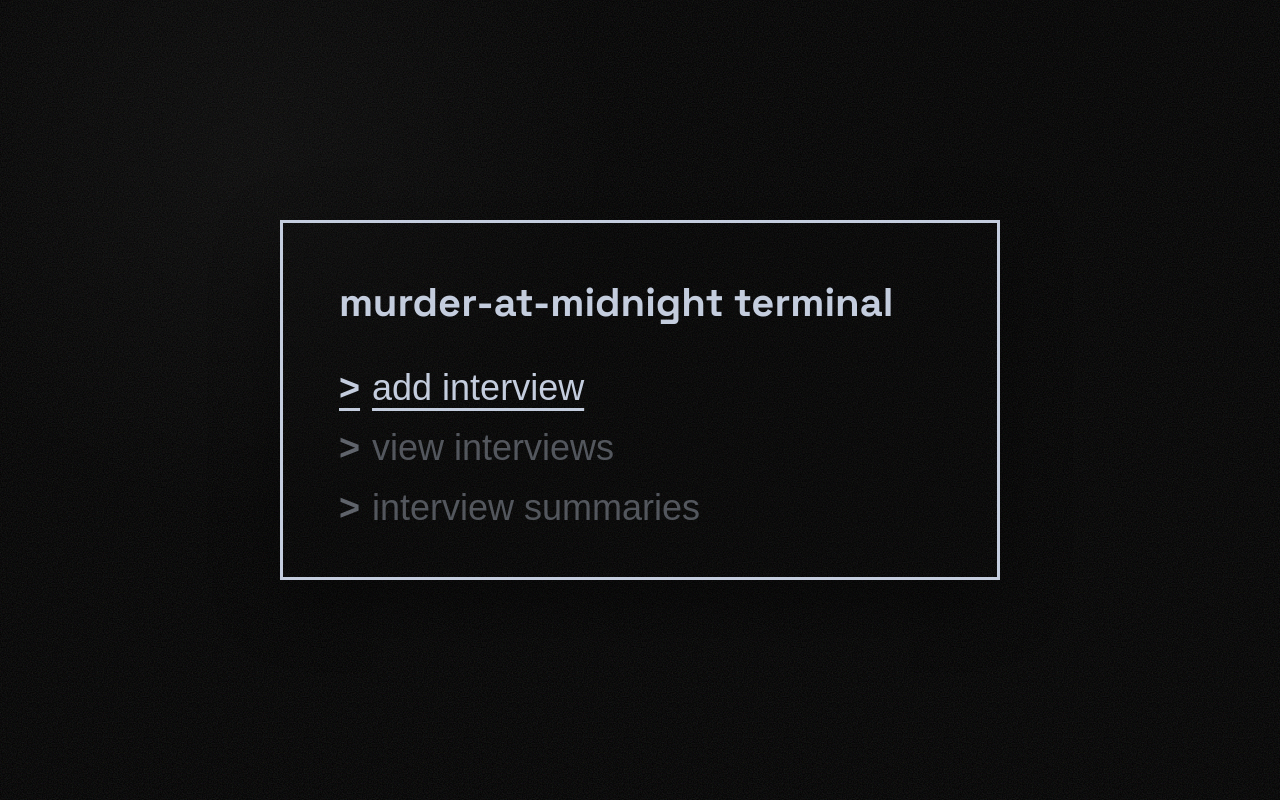
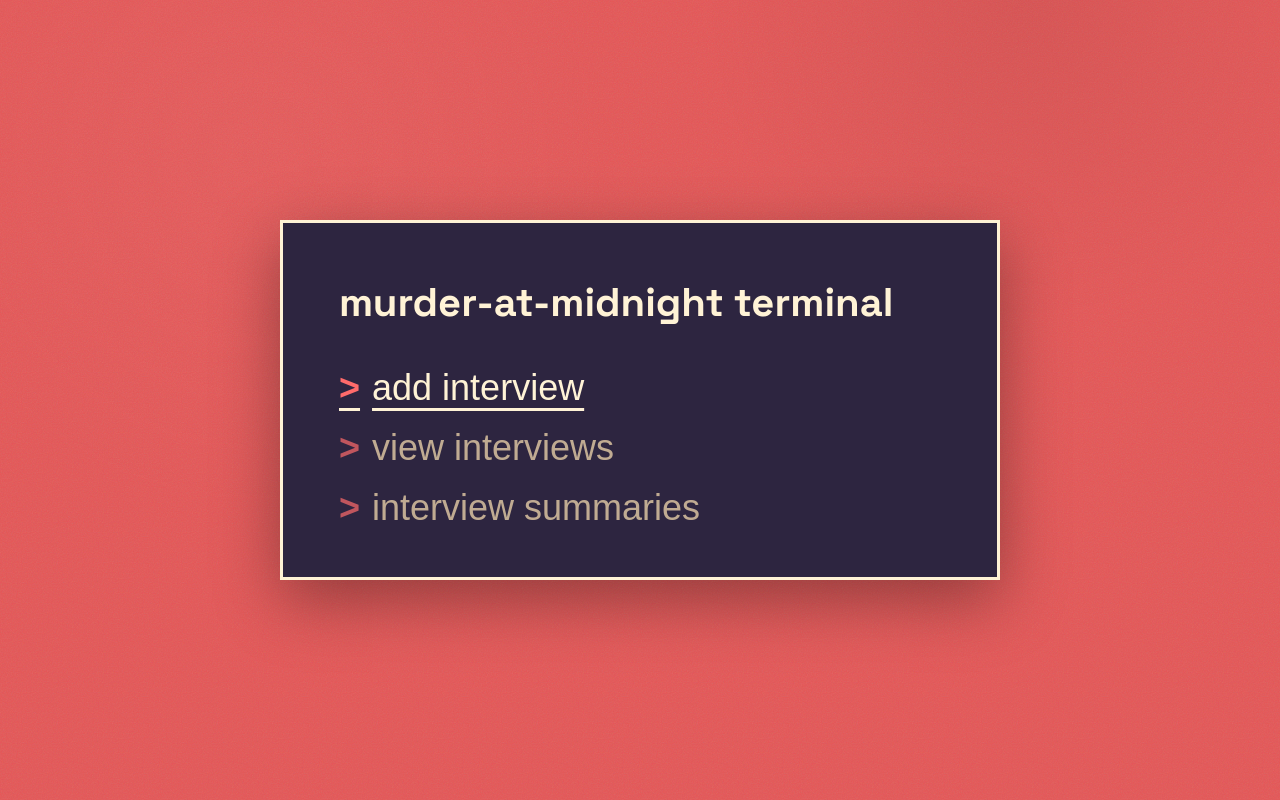
Before and after one commit to MauroDruwel/Murder-At-Midnight, a React app in the folder frontend/: page / in a window 1280 px wide. Built offline with nearby package versions, Linux system fonts and the light colour scheme; the HTML template or start-up script is replaced by a standard one.

Commit message:
Change to midnight colors

```diff
--- a/frontend/src/components/terminal.css
+++ b/frontend/src/components/terminal.css
@@ -6,10 +6,10 @@
   display: flex;
   align-items: center;
   justify-content: center;
-  background: #000000;
+  background: #f75c5c; /* Main red from screenshot */
   overflow: hidden;
   font-family: 'Space Grotesk', 'IBM Plex Mono', ui-sans-serif;
-  color: #cdd5e2;
+  color: #fff3d6; /* Cream text */
 }
 
 .noise-layer {
@@ -29,8 +29,8 @@
   position: relative;
   width: min(720px, 90vw);
   min-height: 40px;
-  border: 3px solid #c4cdde;
-  background: rgba(12, 12, 12, 0.12);
+  border: 3px solid #fff3d6; /* Cream border */
+  background: #2d2540; /* Castle purple */
   box-shadow: 0 20px 60px rgba(0, 0, 0, 0.35);
   padding: 48px 56px;
   display: flex;
@@ -42,7 +42,7 @@
 .title {
   font-size: clamp(28px, 4vw, 40px);
   font-weight: 700;
-  color: #c4cdde;
+  color: #fff3d6; /* Cream */
   margin: 0;
 }
 
@@ -56,23 +56,23 @@
   align-items: baseline;
   gap: 12px;
   font-size: clamp(26px, 4vw, 36px);
-  color: #a9b1c0;
+  color: #ffe4b5; /* Light yellow/orange */
   background: none;
   border: none;
   padding: 0;
   text-align: left;
   cursor: pointer;
   transition: color 120ms ease, opacity 120ms ease;
-  opacity: 0.45;
+  opacity: 0.7;
 }
 
 .nav-item .caret {
-  color: #c4cdde;
+  color: #ff6b6b; /* Button/CTA red */
   font-weight: 700;
 }
 
 .nav-item.active {
-  color: #c4cdde;
+  color: #fff3d6;
   opacity: 1;
   text-decoration: underline;
   text-decoration-thickness: 3px;
@@ -84,13 +84,13 @@
 }
 
 .mini-log {
-  border-top: 1px solid rgba(196, 205, 222, 0.25);
+  border-top: 1px solid #ffe4b5;
   padding-top: 12px;
   max-height: 140px;
   overflow-y: auto;
   font-family: 'IBM Plex Mono', ui-monospace;
   font-size: 13px;
-  color: #d0d6e0;
+  color: #ffe4b5;
 }
 
 .log-line {
@@ -98,31 +98,31 @@
 }
 
 .log-input {
-  color: #b3e6ff;
+  color: #fff3d6;
 }
 
 .log-success {
-  color: #b9f6ca;
+  color: #ffe4b5;
 }
 
 .log-error {
-  color: #ffc7c7;
+  color: #ff6b6b;
 }
 
 .log-warning {
+  color: #fdc576;
+}
+
+.log-info {
+  color: #fff3d6;
+}
+
+.log-data {
   color: #ffe4b5;
 }
 
-.log-info {
-  color: #c8d7ff;
-}
-
-.log-data {
-  color: #dfe7ff;
-}
-
 .log-muted {
-  color: #9aa3b5;
+  color: #ffe4b5;
 }
 
 .pill {
@@ -130,8 +130,8 @@
   display: inline-flex;
   align-items: center;
   gap: 10px;
-  background: #fdc576;
-  color: #2b2b2b;
+  background: #ff6b6b;
+  color: #fff3d6;
   border-radius: 999px;
   padding: 10px 18px;
   box-shadow: 0 12px 28px rgba(0, 0, 0, 0.18);
@@ -141,13 +141,15 @@
 .left-pill {
   left: 24px;
   bottom: 20px;
+  background: #fdc576;
+  color: #2b2b2b;
 }
 
 .right-pill {
   right: 24px;
   bottom: 20px;
-  background: #f0f4ff;
-  color: #0f172a;
+  background: #ffe4b5;
+  color: #2d2540;
   gap: 6px;
   font-weight: 600;
 }
@@ -155,7 +157,7 @@
 .pill-dot {
   width: 10px;
   height: 10px;
-  background: #e99b2f;
+  background: #2d2540;
   border-radius: 999px;
 }
 
@@ -165,12 +167,12 @@
   outline: none;
   font-family: 'IBM Plex Mono', ui-monospace;
   font-size: 13px;
-  color: #2b2b2b;
+  color: #2d2540;
   width: 220px;
 }
 
 .pill-input::placeholder {
-  color: #4b3d2c;
+  color: #2d2540;
   opacity: 0.8;
   font-style: italic;
 }
```
